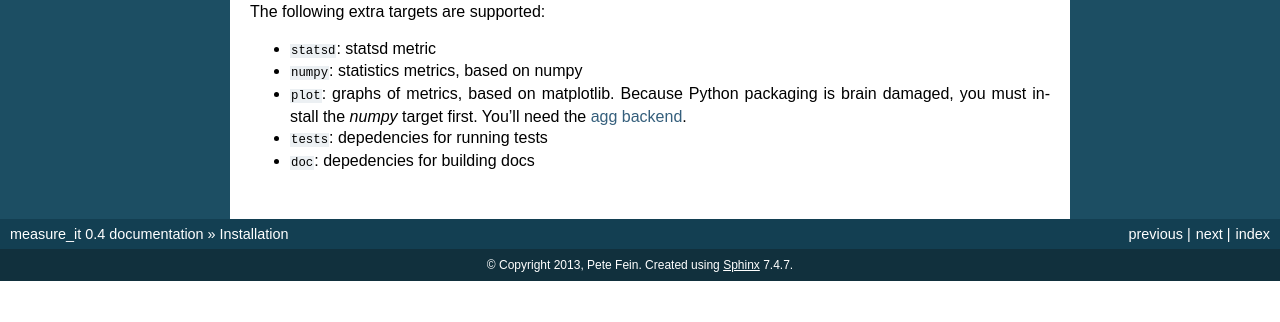
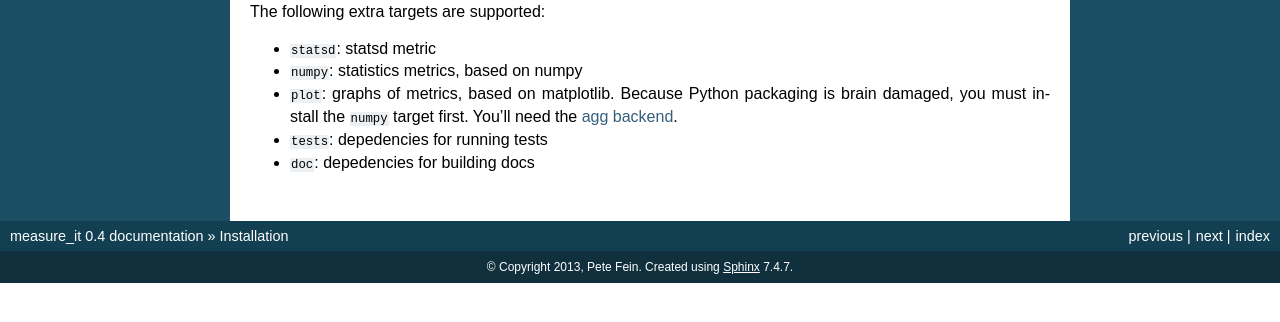
Before and after one commit to wearpants/instrument, a Sphinx documentation site: the page built from doc/installation.rst, in a window 1280 px wide. Shown: the part 555-877 px from the top of the page. Built offline with Sphinx 7.4.7, drawn with Linux system fonts in a browser that asks for light colours.

Commit message:
small doc fix

```diff
--- a/doc/installation.rst
+++ b/doc/installation.rst
@@ -30,6 +30,6 @@ The following extra targets are supported:
 
 * ``statsd``: statsd metric
 * ``numpy``: statistics metrics, based on numpy
-* ``plot``: graphs of metrics, based on matplotlib. Because Python packaging is brain damaged, you must install the `numpy` target first. You'll need the `agg backend <http://matplotlib.org/users/installing.html#installing-from-source>`__.
+* ``plot``: graphs of metrics, based on matplotlib. Because Python packaging is brain damaged, you must install the ``numpy`` target first. You'll need the `agg backend <http://matplotlib.org/users/installing.html#installing-from-source>`__.
 * ``tests``: depedencies for running tests
 * ``doc``: depedencies for building docs
```
